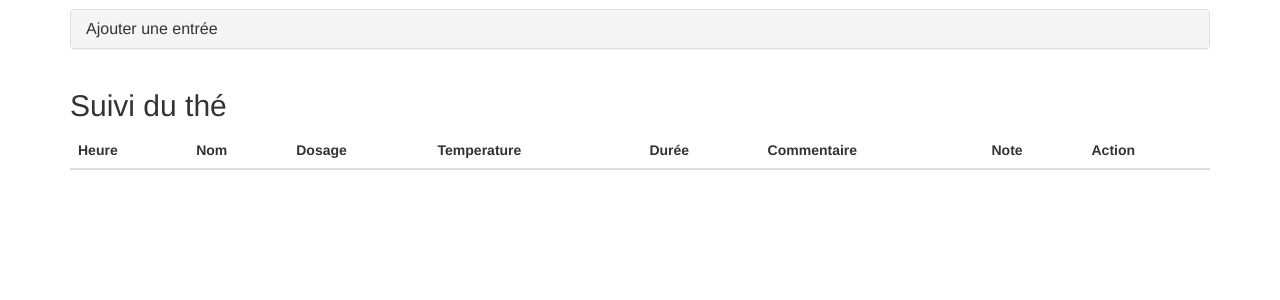
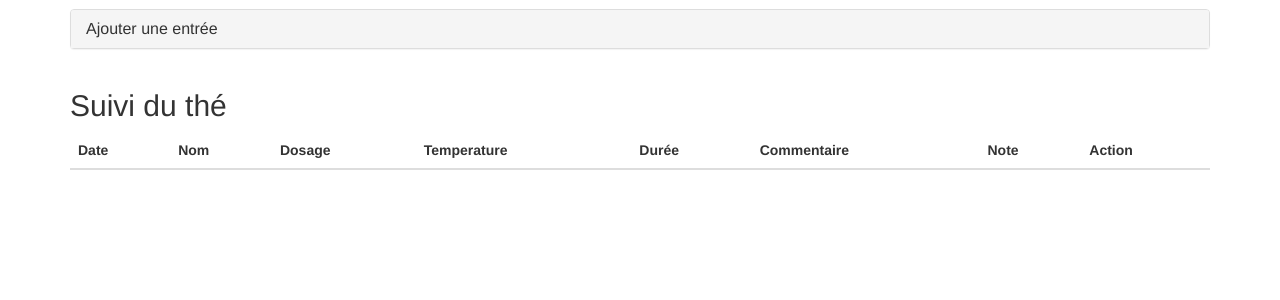
Before and after one commit to nico97118/TeaStory, a CodeIgniter app: page /teatime/history in a window 1280 px wide. Shown: the part 51-351 px from the top of the page. Run offline with CodeIgniter, Linux system fonts and the light colour scheme; data that the repository does not hold is empty; some libraries are stand-ins or nearby versions.

Commit message:
Change field name 'heure' to 'date'

```diff
--- a/application/views/history/index.php
+++ b/application/views/history/index.php
@@ -21,7 +21,7 @@ $elements = $this->db->order_by('date', 'desc')->get('tea_history_view')->result
                 <table id="history" class="table table-striped">
                     <thead class='thead-inverse'>
                         <tr>
-                            <th>Heure</th>
+                            <th>Date</th>
                             <th>Nom</th>
                             <th>Dosage</th>
                             <th>Temperature</th>
```
